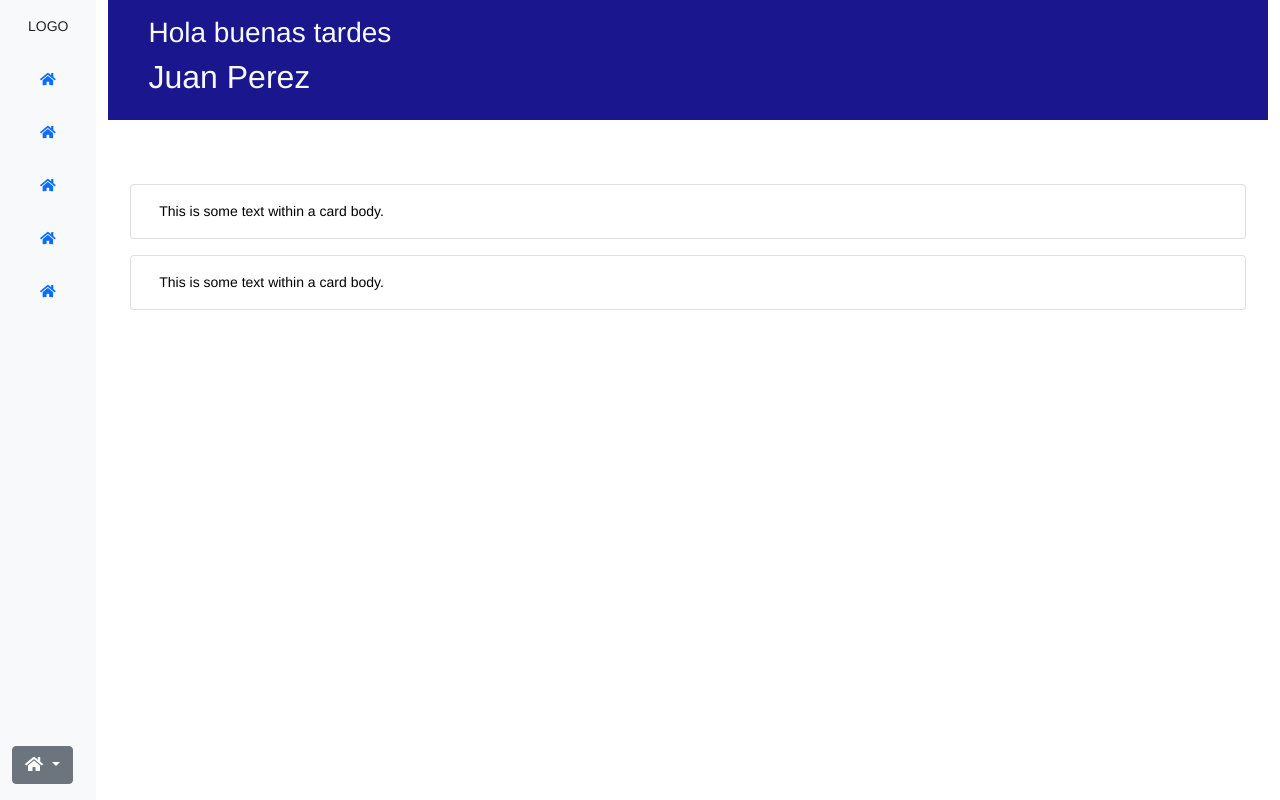
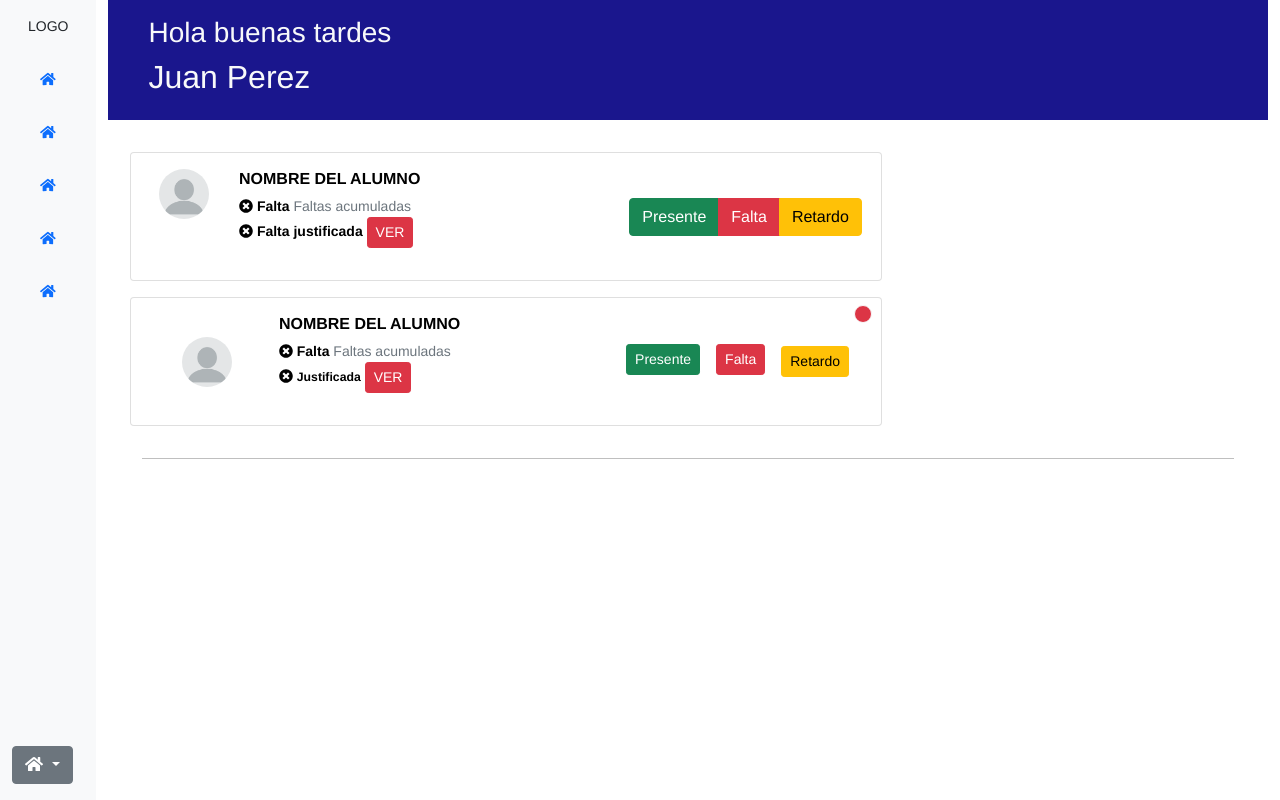
Before and after one commit to chrisPumita/asistencia, a PHP site: page /main_profesor/pase_lista.php in a window 1280 px wide. Run offline with PHP 8.4, Linux system fonts and the light colour scheme; some libraries are stand-ins or nearby versions.

Commit message:
vista pase lista
Co-Authored-By: EmmanuelGntleman <83435321+EmmanuelGntleman@users.noreply.github.com>

```diff
--- a/assets/css/style.css
+++ b/assets/css/style.css
@@ -35,3 +35,14 @@ body {
 .bg-blanco{
     background-color: #ffffff;
 }
+
+.avatar {
+    vertical-align: middle;
+    width: 50px !important;
+    height: 50px !important;
+    border-radius: 50%;
+}
+
+.btnAsist{
+    width: 80px !important;
+}
--- a/main_profesor/pase_lista.php
+++ b/main_profesor/pase_lista.php
@@ -23,18 +23,84 @@ $path = "../"
             </div>
 
             <div class="container">
-                <div class="row py-5">
-                    <div class="card mt-3">
-                        <div class="card-body">
-                            This is some text within a card body.
+                <div class="col-12 col-md-8">
+                    <div class="row py-3">
+                        <div class="card mt-3">
+                            <div class="card-body">
+                                <div class="row">
+                                    <div class="col-12 col-md-8">
+                                        <div class="row">
+                                            <div class="col-2 ">
+                                                <img src="../assets/img/defaultAvatar.webp" alt="Avatar" class="avatar">
+                                            </div>
+                                            <div class="col-10 justify-content-center">
+                                                <h6><strong>NOMBRE DEL ALUMNO</strong></h6>
+                                                <p class="m-0">
+                                                    <i class="fas fa-times-circle"></i>
+                                                    <strong>Falta</strong> <span class="text-muted">Faltas acumuladas</span>
+                                                </p>
+                                                <div class="row">
+                                                    <p>
+                                                        <i class="fas fa-times-circle"></i>
+                                                        <strong>Falta justificada</strong>
+                                                        <button type="button" class="btn btn-danger btn-sm">VER</button>
+                                                    </p>
+
+
+                                                </div>
+                                            </div>
+                                        </div>
+
+                                    </div>
+                                    <div class="col-12 col-md-4 d-flex align-items-center justify-content-center">
+                                        <div class="btn-group" role="group" aria-label="Basic mixed styles example">
+                                            <button type="button" class="btn btn-success">Presente</button>
+                                            <button type="button" class="btn btn-danger">Falta</button>
+                                            <button type="button" class="btn btn-warning">Retardo</button>
+                                        </div>
+                                    </div>
+                                </div>
+
+                            </div>
                         </div>
-                    </div>
-                    <div class="card mt-3">
-                        <div class="card-body">
-                            This is some text within a card body.
+                        <div class="card mt-3">
+                            <div class="card-body">
+                                  <span class="position-absolute top-3 end-0 translate-middle p-2 bg-danger border border-light rounded-circle">
+    <span class="visually-hidden">New alerts</span>
+  </span>
+                                <div class="row">
+                                    <div class="col-12">
+                                        <div class="row">
+                                            <div class="col-2 d-flex justify-content-center align-items-center">
+                                                <img src="../assets/img/defaultAvatar.webp" alt="Avatar" class="avatar">
+                                            </div>
+                                            <div class="col-6 justify-content-center">
+                                                <h6><strong>NOMBRE DEL ALUMNO</strong></h6>
+                                                <p class="m-0">
+                                                    <i class="fas fa-times-circle"></i>
+                                                    <strong>Falta</strong> <span class="text-muted">Faltas acumuladas</span>
+                                                </p>
+                                                <div class="row">
+                                                    <p>
+                                                        <i class="fas fa-times-circle"></i>
+                                                        <strong class="small">Justificada</strong>
+                                                        <button type="button" class="btn btn-danger btn-sm">VER</button>
+                                                    </p>
+                                                </div>
+                                            </div>
+                                            <div class="col-4 col-md-4 d-block align-items-center justify-content-center d-xl-flex">
+                                                <button type="button" class="btn btn-success btn-sm me-3 btnAsist mb-1">Presente</button>
+                                                <button type="button" class="btn btn-danger btn-sm w-auto me-3 btnAsist mb-1">Falta</button>
+                                                <button type="button" class="btn btn-warning  btn-sm w-auto me-3 btnAsist">Retardo</button>
+                                            </div>
+                                        </div>
+                                    </div>
+                                </div>
+                            </div>
                         </div>
                     </div>
                 </div>
+                <hr>
             </div>
             <!-- content -->
         </div>
```
Also changed, not shown: assets/img/defaultAvatar.webp (added), 1 other file.
